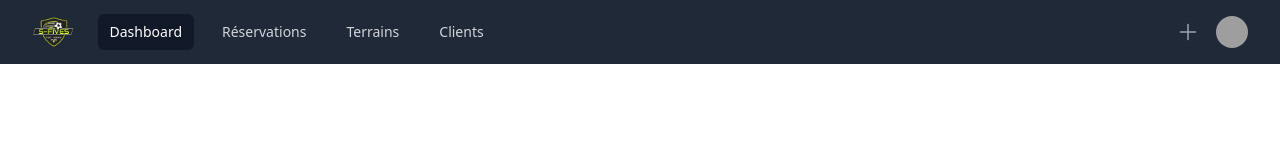
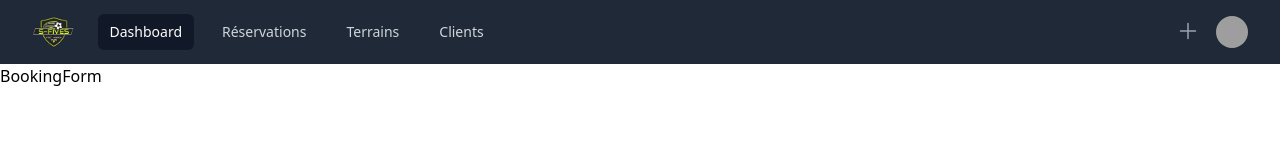
Before and after one commit to belkacem-oussama/SFive-Checking-Front, a React (Vite) app in the folder front/: page /book in a window 1280 px wide. Shown: the top 160 px of the page. Built offline with nearby package versions, Linux system fonts and the light colour scheme; grey boxes are pictures that could not be loaded.

Commit message:
add new route && new page

```diff
--- a/front/src/App.tsx
+++ b/front/src/App.tsx
@@ -7,6 +7,7 @@ import Booking from "./pages/Booking.tsx"
 import ItemsDetails from "./pages/ItemsDetails.tsx"
 import Customers from "./pages/Customers.tsx"
 import Profile from "./pages/Profile.tsx"
+import BookingForm from "./pages/BookingForm.tsx"
 
 export default function App() {
   return (
@@ -18,6 +19,7 @@ export default function App() {
         <Route path="/customers" element={<Customers />} />
         <Route path="/customers/:id" element={<ItemsDetails />} />
         <Route path="/profile" element={<Profile />} />
+        <Route path="/book" element={<BookingForm />} />
       </Routes>
     </React.Fragment>
   )
--- a/front/src/layouts/Header.tsx
+++ b/front/src/layouts/Header.tsx
@@ -61,6 +61,7 @@ export default function Header() {
                 </div>
               </div>
               <div className="absolute inset-y-0 right-0 flex items-center pr-2 sm:static sm:inset-auto sm:ml-6 sm:pr-0">
+                <Link to="/book">
                   <button
                     type="button"
                     className="relative rounded-full bg-gray-800 p-1 text-gray-400 hover:text-white focus:outline-none focus:ring-2 focus:ring-white focus:ring-offset-2 focus:ring-offset-gray-800"
@@ -82,6 +83,7 @@ export default function Header() {
                       />
                     </svg>
                   </button>
+                </Link>
 
                 {/* Profile dropdown */}
                 <Menu as="div" className="relative ml-3">
--- /dev/null
+++ b/front/src/pages/BookingForm.tsx
@@ -0,0 +1,5 @@
+import React from "react"
+
+export default function BookingForm() {
+  return <div>BookingForm</div>
+}
```
Lines whose indentation alone changed are shown as unchanged.
